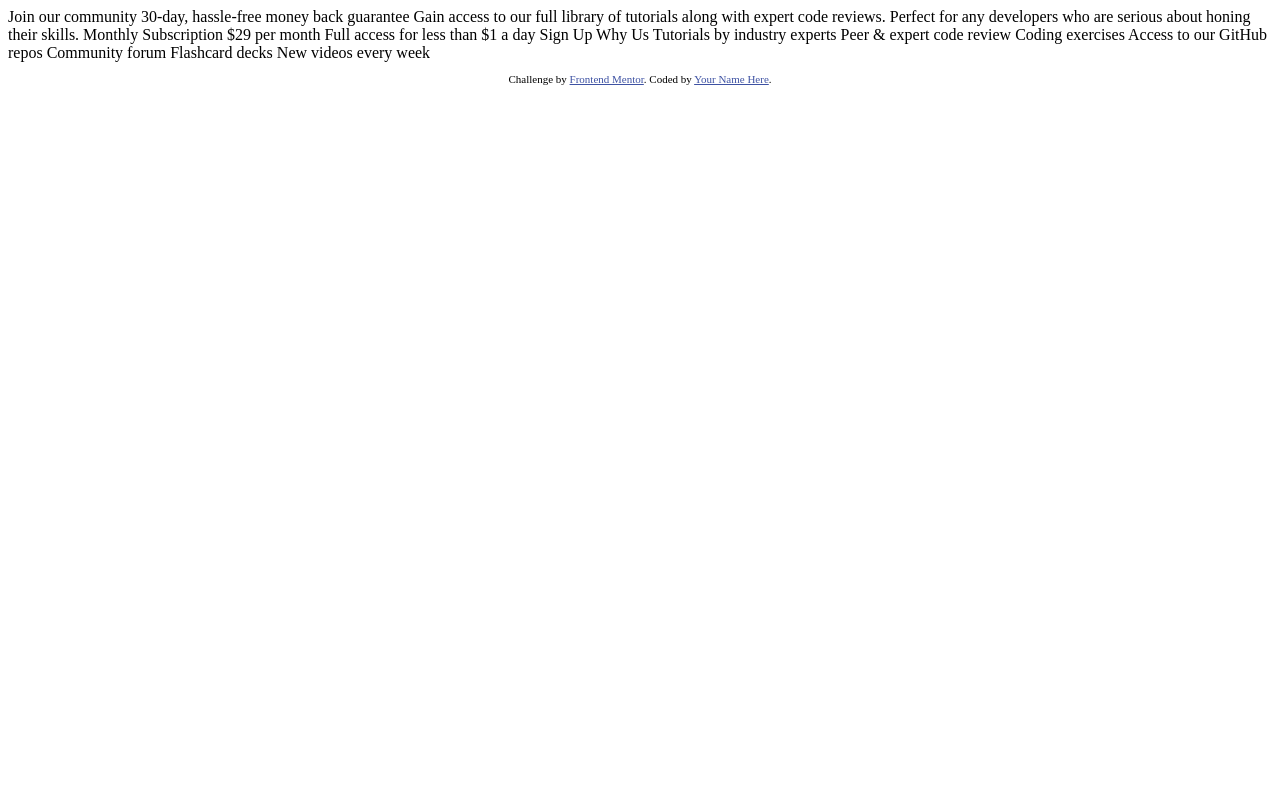
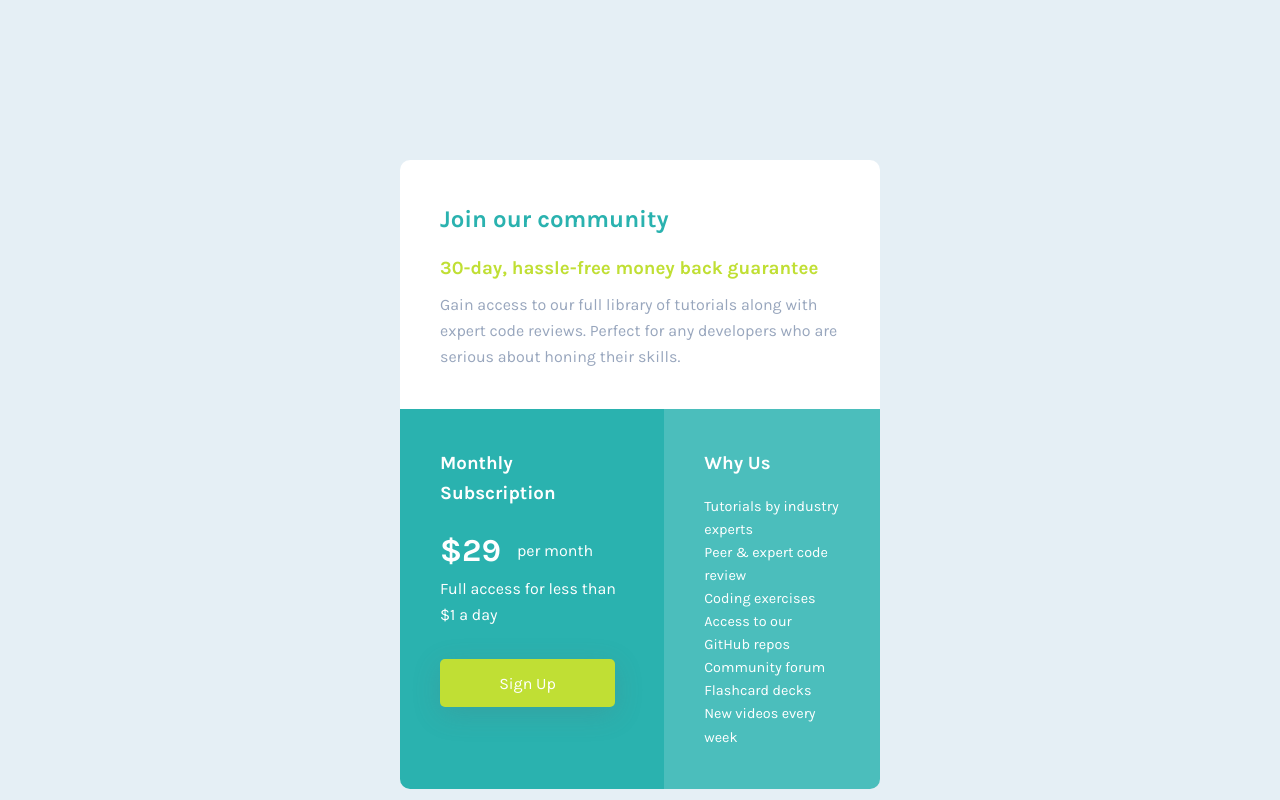
Before and after one commit to Sammbra/Single-price-component, a plain HTML site: page index.html in a window 1280 px wide. Shown: the top 800 px of the page. Drawn offline with Linux system fonts and the light colour scheme.

Commit message:
create desktop version first

```diff
--- a/index.html
+++ b/index.html
@@ -3,43 +3,40 @@
 <head>
   <meta charset="UTF-8">
   <meta name="viewport" content="width=device-width, initial-scale=1.0"> <!-- displays site properly based on user's device -->
-
   <link rel="icon" type="image/png" sizes="32x32" href="./images/favicon-32x32.png">
-
+  <link rel="preconnect" href="https://fonts.gstatic.com">
+  <link href="https://fonts.googleapis.com/css2?family=Karla:wght@400;700&display=swap" rel="stylesheet">
+  <link rel="stylesheet" href="stylesheet.css">
   <title>Frontend Mentor | Single Price Grid Component</title>
 
-  <!-- Feel free to remove these styles or customise in your own stylesheet 👍 -->
-  <style>
-    .attribution { font-size: 11px; text-align: center; }
-    .attribution a { color: hsl(228, 45%, 44%); }
-  </style>
 </head>
 <body>
-  Join our community
-
-  30-day, hassle-free money back guarantee
-
-  Gain access to our full library of tutorials along with expert code reviews.
-  Perfect for any developers who are serious about honing their skills.
-
-  Monthly Subscription
-
-  &dollar;29 per month
-
-  Full access for less than &dollar;1 a day
-
-  Sign Up
-
-  Why Us
-
-  Tutorials by industry experts
-  Peer &amp; expert code review
-  Coding exercises
-  Access to our GitHub repos
-  Community forum
-  Flashcard decks
-  New videos every week
-
+  <main id="container">
+    <section class="card card-1">
+      <h2>Join our community</h2>
+      <h3>30-day, hassle-free money back guarantee</h3>
+      <p>Gain access to our full library of tutorials along with expert code reviews.
+      Perfect for any developers who are serious about honing their skills.</p>
+    </section>
+    <section class="card card-2">
+      <h3>Monthly Subscription</h3>
+      <div class="price">&dollar;29 <span>per month</span></div>
+      <p>Full access for less than &dollar;1 a day</p>
+      <a href="#" class="btn">Sign Up</a>
+    </section>
+    <section class="card card-3">
+      <h3>Why Us</h3>
+      <ul>
+        <li>Tutorials by industry experts</li>
+        <li>Peer &amp; expert code review</li>
+        <li>Coding exercises</li>
+        <li>Access to our GitHub repos</li>
+        <li>Community forum</li>
+        <li>Flashcard decks</li>
+        <li>New videos every week</li>
+      </ul>
+    </section>
+</main>
 <footer>
   <p class="attribution">
     Challenge by <a href="https://www.frontendmentor.io?ref=challenge" target="_blank">Frontend Mentor</a>.
--- a/stylesheet.css
+++ b/stylesheet.css
@@ -0,0 +1,122 @@
+
+:root {
+    --cyan-color: hsl(179, 62%, 43%);
+    --bright-yellow: hsl(71, 73%, 54%);
+    --light-gray: hsl(204, 43%, 93%);
+    --grayish-blue: hsl(218, 22%, 67%);
+    --white-color: hsl(100, 100%, 100%);
+    --light-cyan: hsl(179, 47%, 52%);
+}
+
+* {
+    margin: 0;
+    padding: 0;
+    box-sizing: border-box;
+}
+
+a {
+    text-decoration: none;
+}
+
+ul {
+    list-style: none;
+}
+
+body {
+    font-size: 1rem;
+    font-family: 'Karla', sans-serif;
+    line-height: 1.6;
+    background-color: var(--light-gray);
+}
+
+#container {
+    max-width: 96.875rem;
+    margin: 0 auto;
+    padding: 10rem 25rem;
+    display: grid;
+    grid-template-areas:
+     'card1 card1'
+     'card2 card3';
+}
+
+
+#container .card {
+    padding: 2.5rem;
+}
+
+#container .card-1 {
+    grid-area: card1;
+    background-color: var(--white-color);
+    border-radius: 0.625rem 0.625rem 0 0;
+}
+
+#container .card-1 h2 {
+    color: var(--cyan-color);
+    margin-bottom: 1rem;
+}
+
+#container .card-1 h3 {
+    color: var(--bright-yellow);
+    margin-bottom: 0.5rem;
+}
+
+#container .card-1 p {
+    color: var(--grayish-blue);
+}
+
+#container .card-2 {
+    grid-area: card2;
+    background-color: var(--cyan-color);
+    border-bottom-left-radius: 0.625rem;
+}
+
+#container .card-2 h3 {
+    color: var(--white-color);
+    margin-bottom: 1rem;
+}
+
+#container .card-2 .price {
+    color: var(--white-color);
+    font-size: 2rem;
+    font-weight: 700;
+    display: flex;
+    align-items: center;
+}
+
+#container .card-2 .price span {
+    font-size: 1rem;
+    font-weight: 400;
+    color: var(--white-color);
+    padding-left: 1rem;
+}
+
+#container .card-2 p {
+    color: var(--white-color);
+}
+
+#container .card-2 .btn {
+    display: block;
+    text-align: center;
+    color: var(--white-color);
+    background-color: var(--bright-yellow);
+    margin-top: 2rem;
+    width: 95%;
+    padding: 0.7rem 0rem;
+    border-radius: 5px;
+    box-shadow: rgba(100, 100, 111, 0.2) 0px 7px 29px 0px;
+}
+
+#container .card-3 {
+    grid-area: card3;
+    background-color: var(--light-cyan);
+    color: var(--white-color);
+    border-bottom-right-radius: 0.625rem;
+}
+
+#container .card-3 h3 {
+    margin-bottom: 1rem;
+}
+
+#container .card-3 ul {
+    font-size: 0.9rem;
+}
```
Lines whose indentation alone changed are shown as unchanged.
